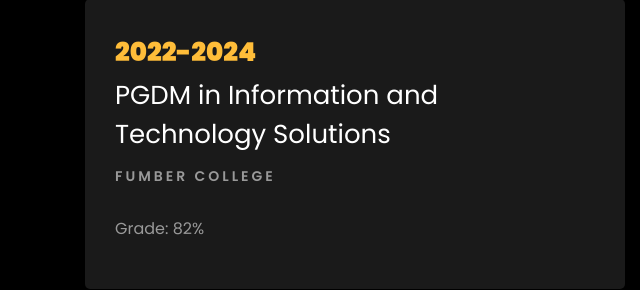
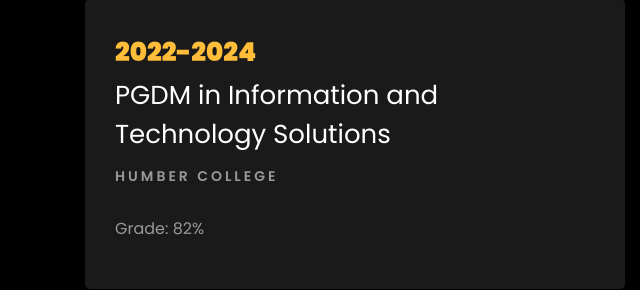
Before and after one commit to ayushshah17/ayushshah17.github.io, a plain HTML site: page index.html in a window 1280 px wide. Shown: the part 5087-5377 px from the top of the page, 0-640 px from the left. Drawn offline with Linux system fonts and the light colour scheme; files whose address does not match are found by name.

Commit message:
Update index.html

```diff
--- a/index.html
+++ b/index.html
@@ -413,7 +413,7 @@
     				<div class="resume-wrap ftco-animate">
     					<span class="date">2022-2024</span>
     					<h2>PGDM in Information and Technology Solutions</h2>
-    					<span class="position">Fumber College</span>
+    					<span class="position">Humber College</span>
     					<p class="mt-4">Grade: 82%</p>
     				</div>
     			</div>
```
